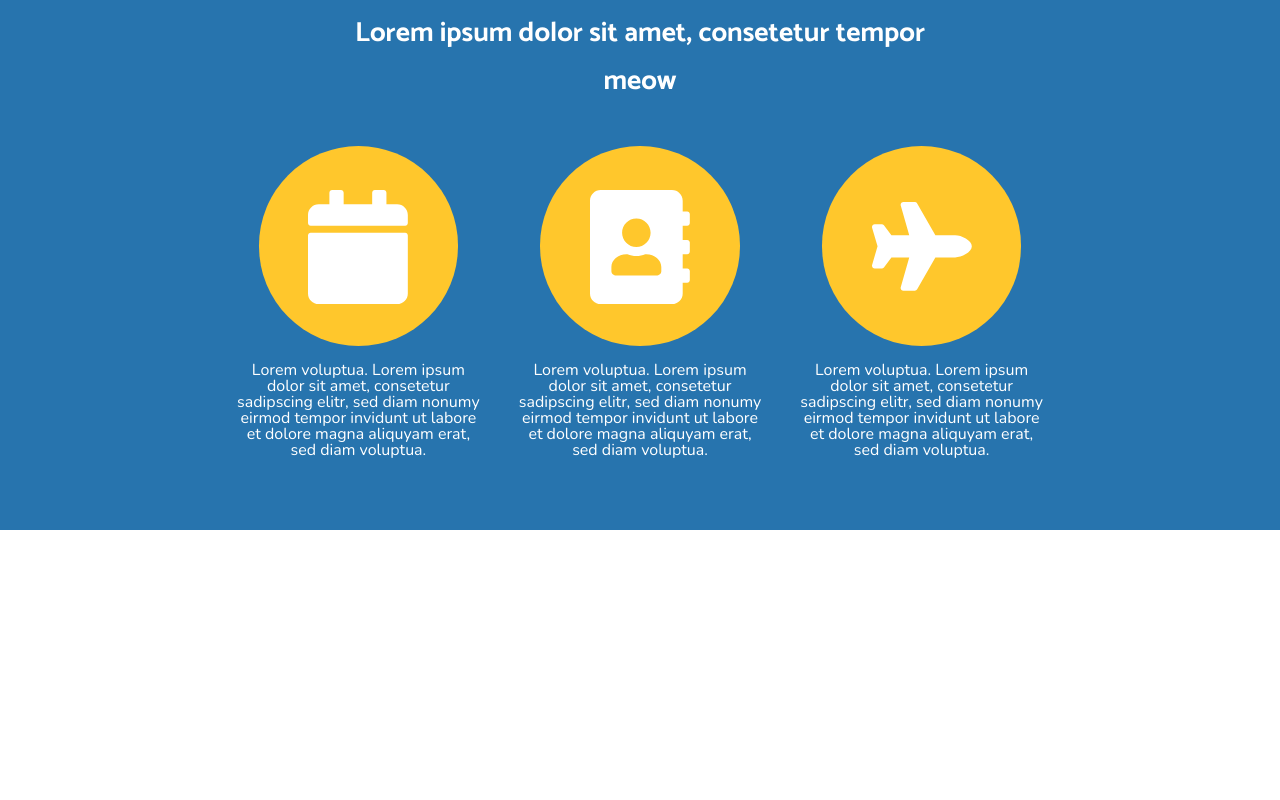
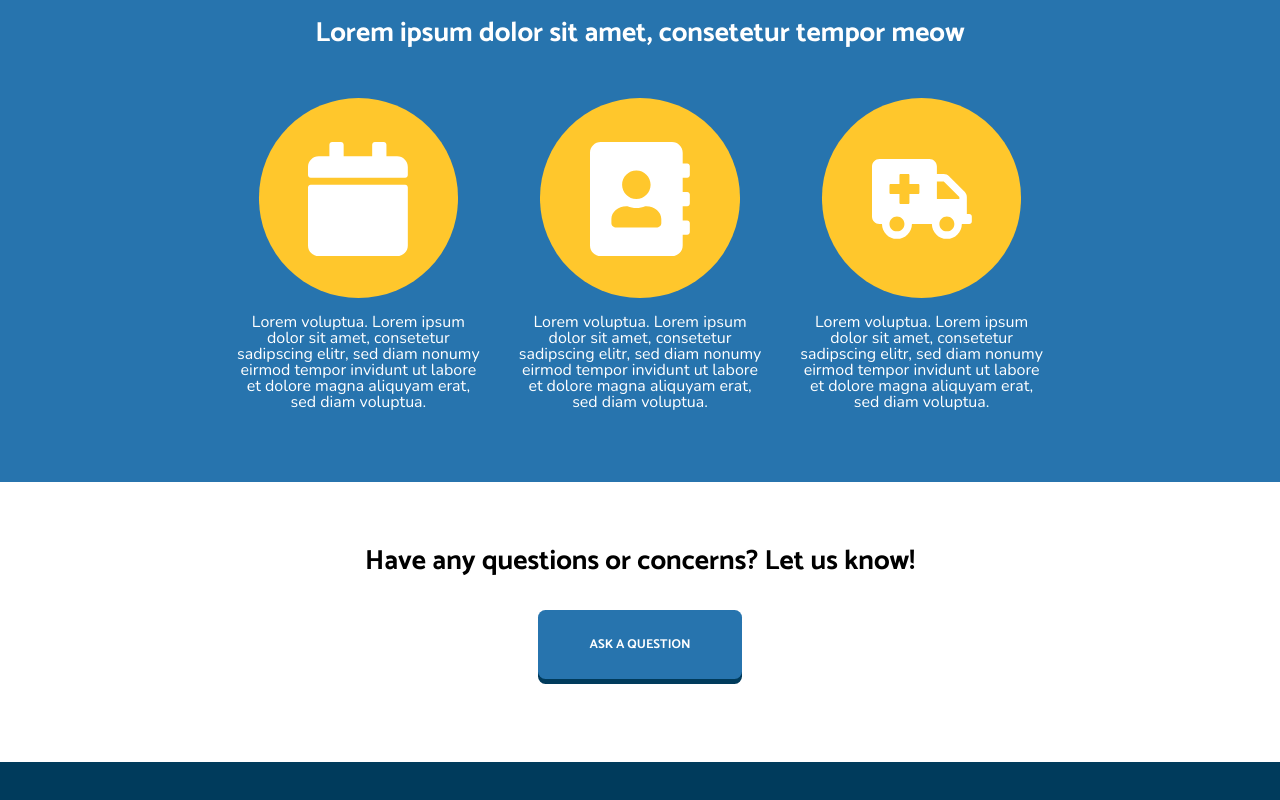
Before and after one commit to jchangz01/bruinplanner, a React (Create React App) app in the folder client/: page / in a window 1280 px wide. Shown: the part 1068-1868 px from the top of the page. Before the commit the page ends 1598 px from the top, so only its background shows below. Built offline with nearby package versions, Linux system fonts and the light colour scheme.

Commit message:
Finished layout for homepage

```diff
--- a/client/src/App.css
+++ b/client/src/App.css
@@ -47,3 +47,15 @@
 .gold {
   color: #FFD100;
 }
+
+.lightblue {
+  background-color: #8BB8E8;
+}
+
+.darkblue {
+  background-color: #003B5C;
+}
+
+.white {
+  background-color: white;
+}
--- a/client/src/components/home.js
+++ b/client/src/components/home.js
@@ -2,7 +2,7 @@ import React from 'react'
 import '../css/Home.css'
 import roycehall from '../roycehall.png'
 import { FontAwesomeIcon } from '@fortawesome/react-fontawesome'
-import { faCalendar, faAddressBook, faAmbulance, faPlane } from '@fortawesome/free-solid-svg-icons'
+import { faCalendar, faAddressBook, faAmbulance } from '@fortawesome/free-solid-svg-icons'
 
 function DynamicCircle () {
     var container = document.getElementsByClassName('claim')
@@ -17,16 +17,6 @@ function DynamicCircle () {
 
 
 export default class Home extends React.Component {
-    /*componentDidMount() {
-        var container = document.getElementsByClassName('claim')
-        var circleRadius = container[0].offsetWidth;
-        console.log (circleRadius * 0.8)
-
-        var circles = document.getElementsByClassName('circle')
-        for (var i = 0; i < circles.length; i++)
-            circles[i].style.height = circleRadius * 0.8 + "px";
-
-    }*/
     render() {
         return (
             <div>
@@ -55,8 +45,8 @@ export default class Home extends React.Component {
                             <button className="home-main-section-button">GET STARTED</button>
                         </a>
                     </div>
-                    <img id="home-main-section-mainimg" src={roycehall} alt="XXX"/>
-                    <div class="full-width-box"></div>
+                    <img id="home-main-section-mainimg" class="fade-in" src={roycehall} alt="XXX"/>
+                    <div class="full-width-box lightblue" style={{"margin-top": "-9vh"}}></div>
                 </section>
                 <section>
                     <div id="home-sub-section-content">
@@ -82,7 +72,7 @@ export default class Home extends React.Component {
                             </article>
                             <article className="claim" style={{"marginLeft": "2.5vw"}}>
                                 <div className="circle">
-                                    <FontAwesomeIcon className="claim-icon" icon={faPlane} />
+                                    <FontAwesomeIcon className="claim-icon" icon={faAmbulance} />
                                 </div>
                                 <p className="claim-description">
                                     Lorem voluptua. Lorem ipsum dolor sit amet, consetetur sadipscing elitr, sed diam nonumy eirmod tempor
@@ -92,6 +82,17 @@ export default class Home extends React.Component {
                         </div>
                     </div>
                 </section>
+                <section>
+                    <div class="full-width-box white" style={{height: "35vh"}}>
+                        <h2 id="home-final-section-title" style={{margin: "0"}}>Have any questions or concerns? Let us know!</h2>
+                        <a href="/contact">
+                            <button className="home-main-section-button">ASK A QUESTION</button>
+                        </a>
+                    </div>
+                </section>
+                <footer>
+                    <div className="full-width-box darkblue" style={{height: "85px"}}></div>
+                </footer>
             </div>
         )
     }
--- a/client/src/css/home.css
+++ b/client/src/css/home.css
@@ -97,12 +97,28 @@
     margin: -9vh;
     z-index: -40;
     position: relative;
+    -webkit-animation: jump 1.2s cubic-bezier(0.3, 1.2, 0.8, 1.2);
+  animation: jump 1.2s cubic-bezier(0.3, 1.2, 0.8, 1.2);
+}
+@-webkit-keyframes jump {
+  0% {
+    transform: translateY(600px);
+  }
+  100% {
+    transform: translateY(0px);
+  }
+}
+@keyframes jump {
+  0% {
+    transform: translateY(600px);
+  }
+  100% {
+    transform: translateY(0px);
+  }
 }
 
 
 .full-width-box {
-    margin-top: -9vh;
-    background-color: #8BB8E8;
     width: 100%;
     height: 25vh;
     border: none;
@@ -117,7 +133,6 @@
 
 #home-sub-section-title {
     margin: 0 auto;
-    width: 50vw;
     line-height: 6vh;
     padding-top: 7vh;
     color: white;
@@ -158,3 +173,12 @@
     min-width: 80%;
     font-family: 'Nunito';
 }
+
+/* Final Section */
+#home-final-section-title {
+    margin: 0 auto;
+    line-height: 6vh;
+    padding-top: 7vh;
+    font-size: calc(2vw + 0.25vh);
+    font-weight: lighter;
+}
```
